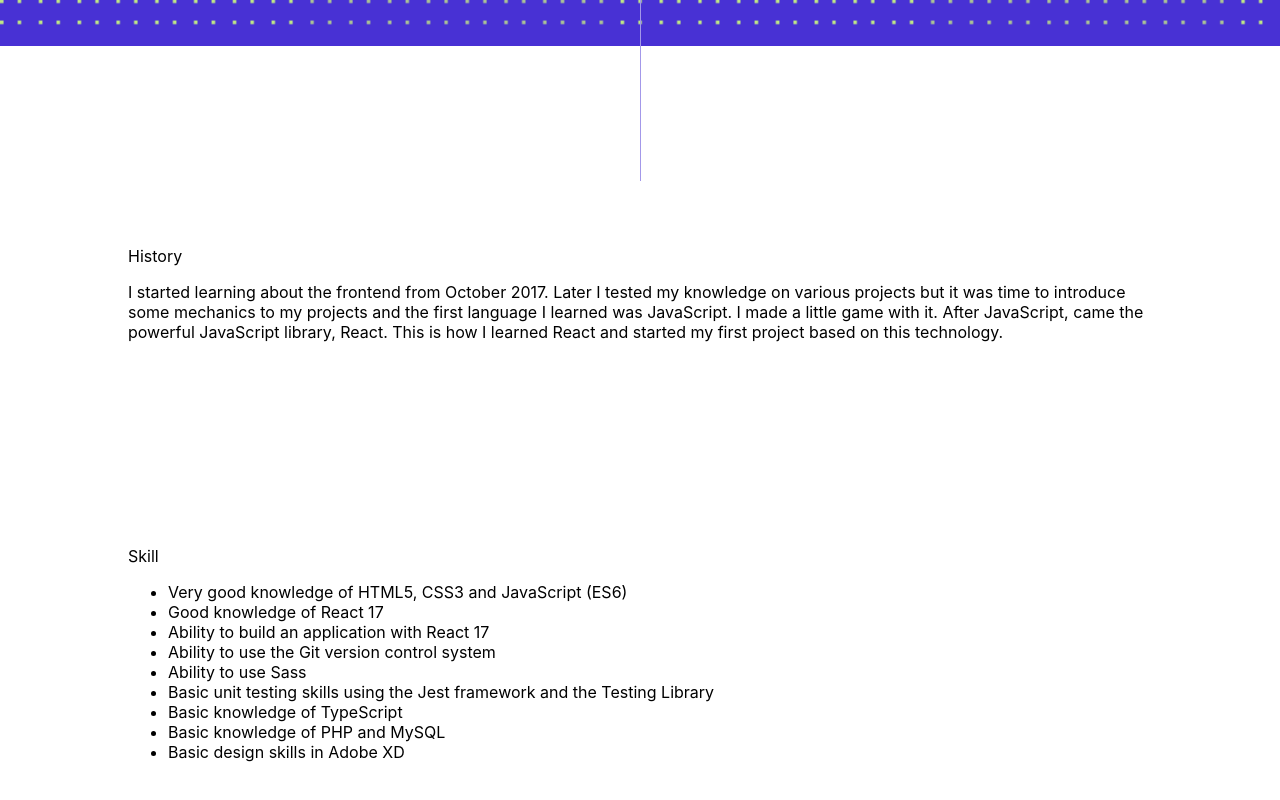
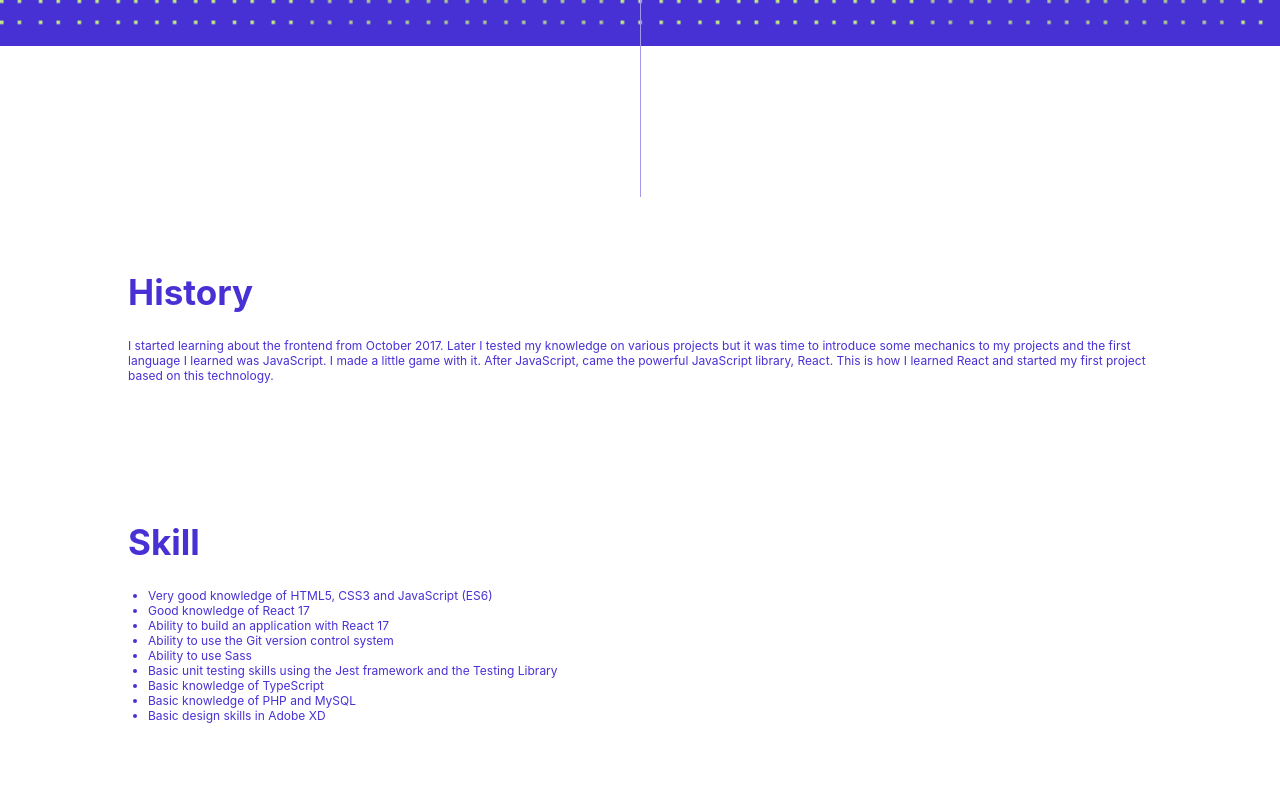
Before and after one commit to Materka11/myWeb, a React (Create React App) app: page / in a window 1280 px wide. Shown: the part 754-1554 px from the top of the page. Built offline with nearby package versions, Linux system fonts and the light colour scheme.

Commit message:
Improve the styles in aboutMe component

```diff
--- a/src/components/AboutMe.tsx
+++ b/src/components/AboutMe.tsx
@@ -16,9 +16,8 @@ function AboutMe() {
 						this technology.
 					</p>
 				</div>
-				<div className="container">
+				<div className="container skill">
 					<span>Skill</span>
-					<p>
 					<ul>
 						<li>Very good knowledge of HTML5, CSS3 and JavaScript (ES6)</li>
 						<li>Good knowledge of React 17</li>
@@ -30,7 +29,6 @@ function AboutMe() {
 						<li>Basic knowledge of PHP and MySQL</li>
 						<li>Basic design skills in Adobe XD</li>
 					</ul>
-					</p>
 				</div>
 			</div>
 		</div>
--- a/src/styles/aboutMe.css
+++ b/src/styles/aboutMe.css
@@ -13,5 +13,23 @@
   width: 80vw;
   height: 25vh;
   display: block;
-  margin: 100px auto;
+  margin: 125px auto 0;
+}
+.aboutMe .containers .container span {
+  font-size: 2.1875rem;
+  color: #4831d4;
+  margin-bottom: 100px;
+  font-weight: bold;
+}
+.aboutMe .containers .container p,
+.aboutMe .containers .container ul {
+  font-size: 0.75rem;
+  color: #4831d4;
+  margin: 25px 0;
+}
+.aboutMe .containers .container ul {
+  padding: 0 20px;
+}
+.aboutMe .containers .skill {
+  margin: 50px auto 0;
 }/*# sourceMappingURL=aboutMe.css.map */
--- a/src/styles/aboutMe.scss
+++ b/src/styles/aboutMe.scss
@@ -1,3 +1,5 @@
+@import './variables.scss';
+
 .aboutMe {
 	width: 100vw;
 	height: 100vh;
@@ -12,7 +14,29 @@
 			width: 80vw;
 			height: 25vh;
 			display: block;
-			margin: 100px auto;
+			margin: 125px auto 0;
+
+			span {
+				font-size: 2.1875rem;
+				color: $primary-purple;
+				margin-bottom: 100px;
+				font-weight: bold;
+			}
+
+			p,
+			ul {
+				font-size: 0.75rem;
+				color: $primary-purple;
+				margin: 25px 0;
+			}
+
+			ul {
+				padding: 0 20px;
+			}
+		}
+
+		.skill {
+			margin: 50px auto 0;
 		}
 	}
 }
--- a/src/styles/header.css
+++ b/src/styles/header.css
@@ -24,6 +24,7 @@
   background-color: #ccf381;
   width: 47px;
   left: 120px;
+  border-color: #ccf381;
 }
 .header nav span,
 .header nav a {
@@ -311,7 +312,7 @@
 }
 .header div.scroll {
   width: 1px;
-  height: 35vh;
+  height: 37vh;
   background-color: #a398e9;
   position: absolute;
   top: 655px;
--- a/src/styles/header.scss
+++ b/src/styles/header.scss
@@ -27,6 +27,7 @@
 			background-color: $primary-green;
 			width: 47px;
 			left: 120px;
+			border-color: $primary-green;
 		}
 
 		span,
@@ -345,7 +346,7 @@
 
 	div.scroll {
 		width: 1px;
-		height: 35vh;
+		height: 37vh;
 		background-color: #a398e9;
 		position: absolute;
 		top: 655px;
```
Also changed, not shown: 2 other files (tests, documents, lock files or other folders). Lines whose indentation alone changed are shown as unchanged.
